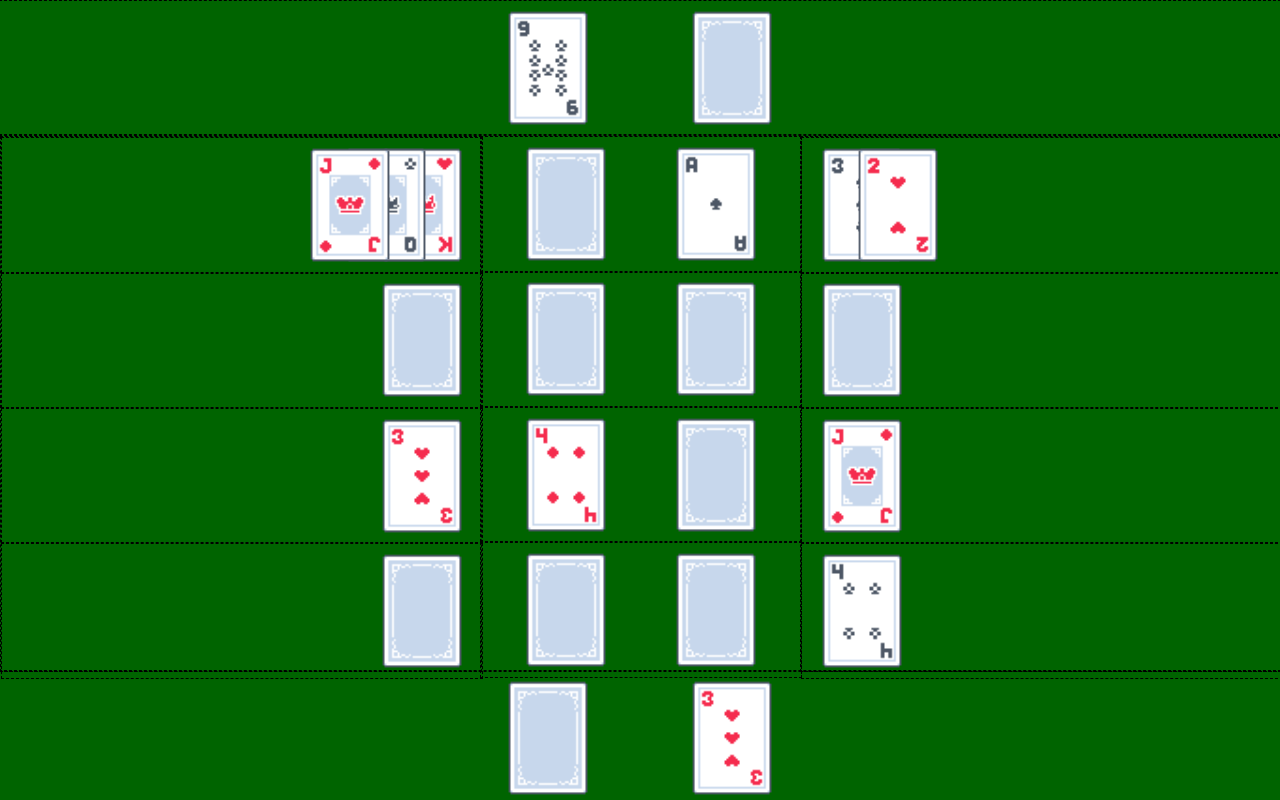
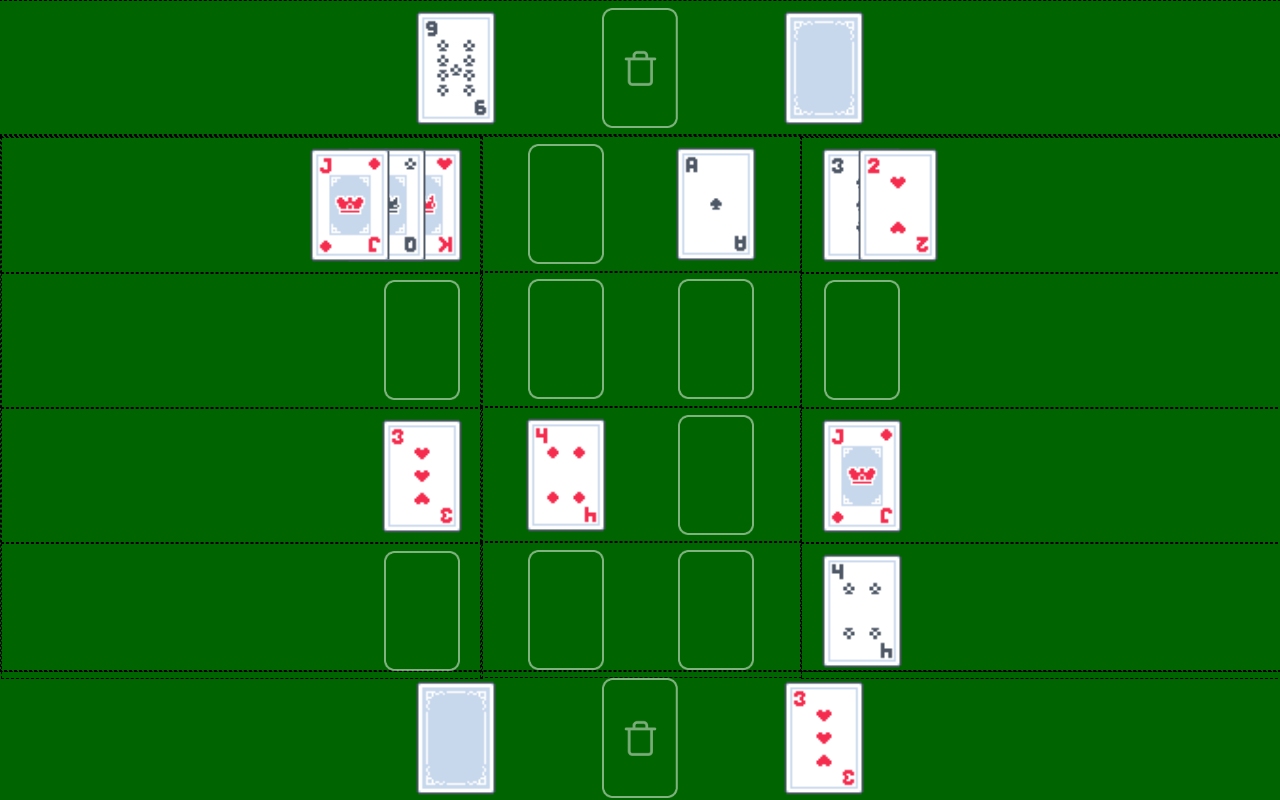
Before and after one commit to jeanduddd/CrapetteMagique, a React (Vite) app in the folder frontend/: page / in a window 1280 px wide. Built offline with nearby package versions, Linux system fonts and the light colour scheme.

Commit message:
feat : add new card spots display

```diff
--- a/frontend/src/screens/game/components/AceLine.tsx
+++ b/frontend/src/screens/game/components/AceLine.tsx
@@ -6,8 +6,8 @@ import GameStyles from "../style/GameScreenStyle"
 const AceLine = ({firstAce, secondAce}: AceLineProps) => {
     return (
         <div style={{...aceLineStyle.aceLine, ...GameStyles.border}}>
-            <img style={cardStyles.card} src={firstAce.cardNumber === 0 ? "card_back.png" : `${firstAce.cards?.[0].symbol}_${firstAce.cards?.[0].value}.png`}></img>
-            <img style={cardStyles.card} src={secondAce.cardNumber === 0 ? "card_back.png" : `${secondAce.cards?.[0].symbol}_${secondAce.cards?.[0].value}.png`}></img>
+            <img style={cardStyles.card} src={firstAce.cardNumber === 0 ? "empty_spot.png" : `${firstAce.cards?.[0].symbol}_${firstAce.cards?.[0].value}.png`}></img>
+            <img style={cardStyles.card} src={secondAce.cardNumber === 0 ? "empty_spot.png" : `${secondAce.cards?.[0].symbol}_${secondAce.cards?.[0].value}.png`}></img>
         </div>
     )
 }
--- a/frontend/src/screens/game/components/EnemyHand.tsx
+++ b/frontend/src/screens/game/components/EnemyHand.tsx
@@ -5,9 +5,9 @@ import cardStyles from "../style/cardStyle"
 const EnemyHand = ({crapette, bin, draw}: HandsProps) => {
     return (
         <div style={{...handStyles.hand}}>
-            {crapette.cardNumber === 0 ? <>{/*faire un logo vide ou genre de rond barré*/}</> : <img style={cardStyles.card} src={`${crapette.cards?.[0].symbol}_${crapette.cards?.[0].value}.png`}></img>}
-            {bin.cardNumber === 0 ? <>{/*faire un logo vide ou genre de poubelle*/}</> : <img style={cardStyles.card} src={`${bin.cards?.[0].symbol}_${crapette.cards?.[0].value}.png`}></img>}
-            {draw.cardNumber === -1 ? <img style={cardStyles.card} src={'card_back.png'}></img> : draw.cardNumber === 0 ? <>{/*faire un logo vide ou genre de case vide*/}</> : <img style={cardStyles.card} src={`${bin.cards?.[0].symbol}_${crapette.cards?.[0].value}.png`}></img>}
+            {crapette.cardNumber === 0 ? <img style={cardStyles.card} src={'forbidden_spot.png'}></img> : <img style={cardStyles.card} src={`${crapette.cards?.[0].symbol}_${crapette.cards?.[0].value}.png`}></img>}
+            {bin.cardNumber === 0 ? <img style={cardStyles.card} src={'trash_spot.png'}></img> : <img style={cardStyles.card} src={`${bin.cards?.[0].symbol}_${crapette.cards?.[0].value}.png`}></img>}
+            {draw.cardNumber === -1 ? <img style={cardStyles.card} src={'card_back.png'}></img> : draw.cardNumber === 0 ? <img style={cardStyles.card} src={'empty_spot.png'}></img> : <img style={cardStyles.card} src={`${bin.cards?.[0].symbol}_${crapette.cards?.[0].value}.png`}></img>}
         </div>
     )
 }
--- a/frontend/src/screens/game/components/LeftBoardLine.tsx
+++ b/frontend/src/screens/game/components/LeftBoardLine.tsx
@@ -7,7 +7,7 @@ const LeftBoardLine = ({cards}: BoardLineProps) => {
     if (cards.cardNumber === 0){
         return (
             <div style={{...BoardLineStyle.boardLine, display:"flex", flexDirection:'row', justifyContent:'flex-end', alignItems: "center"}}>
-                <img style={{...cardStyles.card, display: "flex"}} src={`card_back.png`}></img>
+                <img style={{...cardStyles.card, display: "flex"}} src={`empty_spot.png`}></img>
             </div>
         )
     }
--- a/frontend/src/screens/game/components/MyHand.tsx
+++ b/frontend/src/screens/game/components/MyHand.tsx
@@ -5,9 +5,9 @@ import cardStyles from "../style/cardStyle"
 const MyHand = ({crapette, bin, draw}: HandsProps) => {
     return (
         <div style={{...handStyles.hand}}>
-            {draw.cardNumber === -1 ? <img style={cardStyles.card} src={'card_back.png'}></img> : draw.cardNumber === 0 ? <>{/*faire un logo vide ou genre de case vide*/}</> : <img style={cardStyles.card} src={`${bin.cards?.[0].symbol}_${crapette.cards?.[0].value}.png`}></img>}
-            {bin.cardNumber === 0 ? <>{/*faire un logo vide ou genre de poubelle*/}</> : <img style={cardStyles.card} src={`${bin.cards?.[0].symbol}_${crapette.cards?.[0].value}.png`}></img>}
-            {crapette.cardNumber === 0 ? <>{/*faire un logo vide ou genre de rond barré*/}</> : <img style={cardStyles.card} src={`${crapette.cards?.[0].symbol}_${crapette.cards?.[0].value}.png`}></img>}
+            {draw.cardNumber === -1 ? <img style={cardStyles.card} src={'card_back.png'}></img> : draw.cardNumber === 0 ? <img style={cardStyles.card} src={'empty_spot.png'}></img> : <img style={cardStyles.card} src={`${bin.cards?.[0].symbol}_${crapette.cards?.[0].value}.png`}></img>}
+            {bin.cardNumber === 0 ? <img style={cardStyles.card} src={'trash_spot.png'}></img> : <img style={cardStyles.card} src={`${bin.cards?.[0].symbol}_${crapette.cards?.[0].value}.png`}></img>}
+            {crapette.cardNumber === 0 ? <img style={cardStyles.card} src={'forbidden_spot.png'}></img> : <img style={cardStyles.card} src={`${crapette.cards?.[0].symbol}_${crapette.cards?.[0].value}.png`}></img>}
         </div>
     )
 }
--- a/frontend/src/screens/game/components/RightBoardLine.tsx
+++ b/frontend/src/screens/game/components/RightBoardLine.tsx
@@ -7,7 +7,7 @@ const RightBoardLine = ({cards}: BoardLineProps) => {
     if (cards.cardNumber === 0){
         return (
             <div style={{...BoardLineStyle.boardLine, display:"flex", flexDirection:'row', justifyContent:'flex-start', alignItems: "center"}}>
-                <img style={{...cardStyles.card, display: "flex"}} src={`card_back.png`}></img>
+                <img style={{...cardStyles.card, display: "flex"}} src={`empty_spot.png`}></img>
             </div>
         )
     }
```
